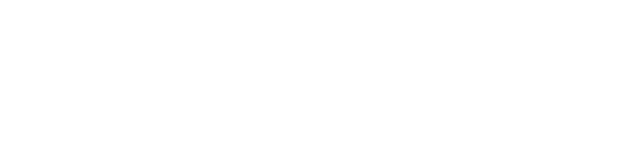
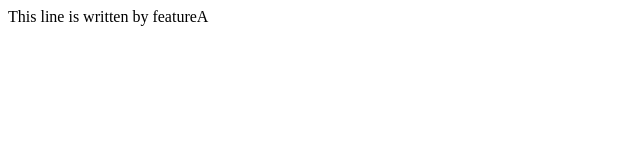
Before and after one commit to sivasaiganesh08/gitflow_workflows, a plain HTML site: page index.html in a window 1280 px wide. Shown: the whole page, without its empty margins (0-640 px from the left). Drawn offline with Linux system fonts and the light colour scheme.

Commit message:
commit by featureA

```diff
--- a/index.html
+++ b/index.html
@@ -4,7 +4,7 @@
 
 		<body>
 
-
+			This line is written by featureA
 
 		</body>
 
```
